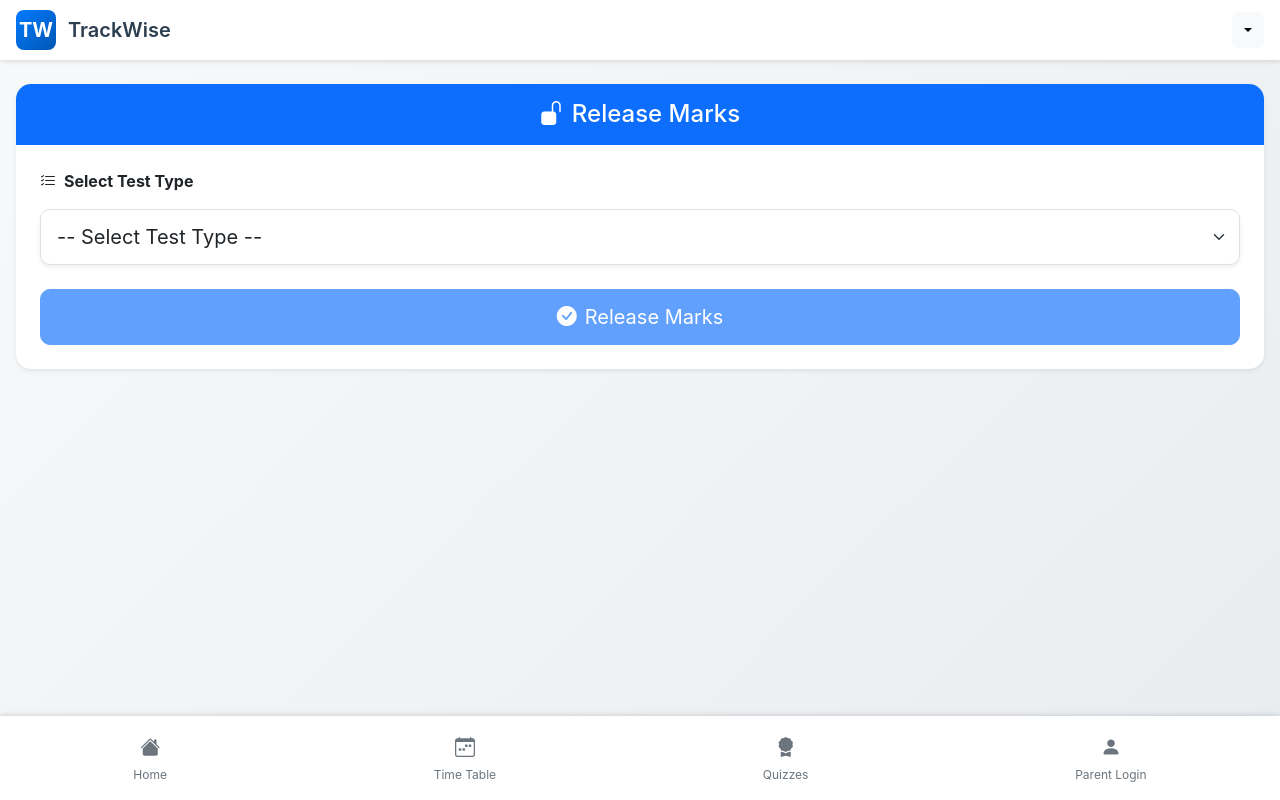
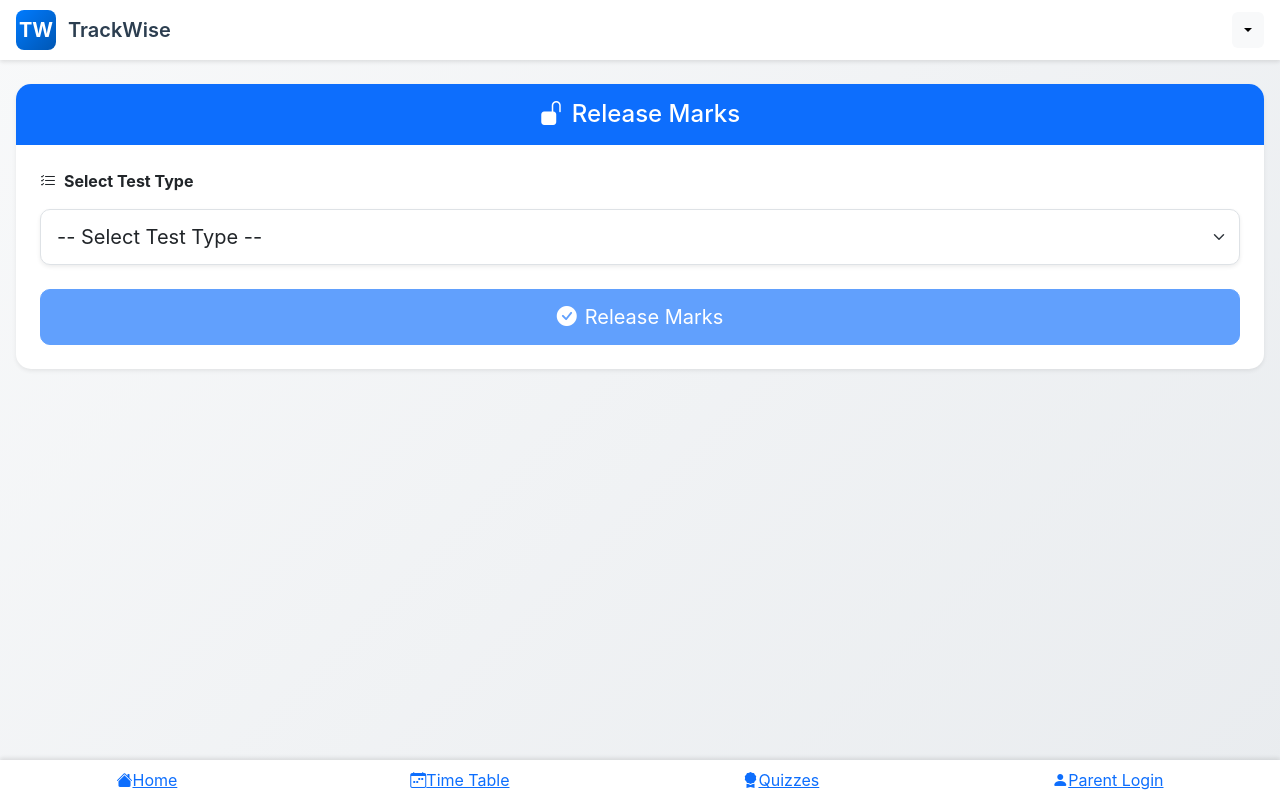
Before and after one commit to ChaitanyaKumarG/TrackWise, a React (Create React App) app: page /releasemarks in a window 1280 px wide. Built offline with nearby package versions, Linux system fonts and the light colour scheme.

Commit message:
links in bottom nav

```diff
--- a/src/Components/Common/BottomNav.jsx
+++ b/src/Components/Common/BottomNav.jsx
@@ -1,40 +1,26 @@
 import React from "react";
-import { useLocation } from "react-router-dom";
+import { Link } from "react-router-dom";
 
 const BottomNav = () => {
-  const location = useLocation();
-
   return (
     <>
       <nav className="bottom-nav">
-        <a
-          href="/"
-         className="nav-item"
-        >
+        <Link to="/" className="nav-item">
           <i className="bi bi-house-fill"></i>
           <span>Home</span>
-        </a>
-        <a
-          href="/timetable"
-         className="nav-item"
-        >
+        </Link>
+        <Link to="/timetable" className="nav-item">
           <i className="bi bi-calendar-week"></i>
           <span>Time Table</span>
-        </a>
-        <a
-          href="/quiz"
-         className="nav-item"
-        >
-          <i className="bi bi-award-fill "></i>
+        </Link>
+        <Link to="/quiz" className="nav-item">
+          <i className="bi bi-award-fill"></i>
           <span>Quizzes</span>
-        </a>
-        <a
-          href="/parentlogin"
-          className="nav-item"
-        >
+        </Link>
+        <Link to="/parentlogin" className="nav-item">
           <i className="bi bi-person-fill"></i>
           <span>Parent Login</span>
-        </a>
+        </Link>
       </nav>
 
       <style jsx>{`
```
